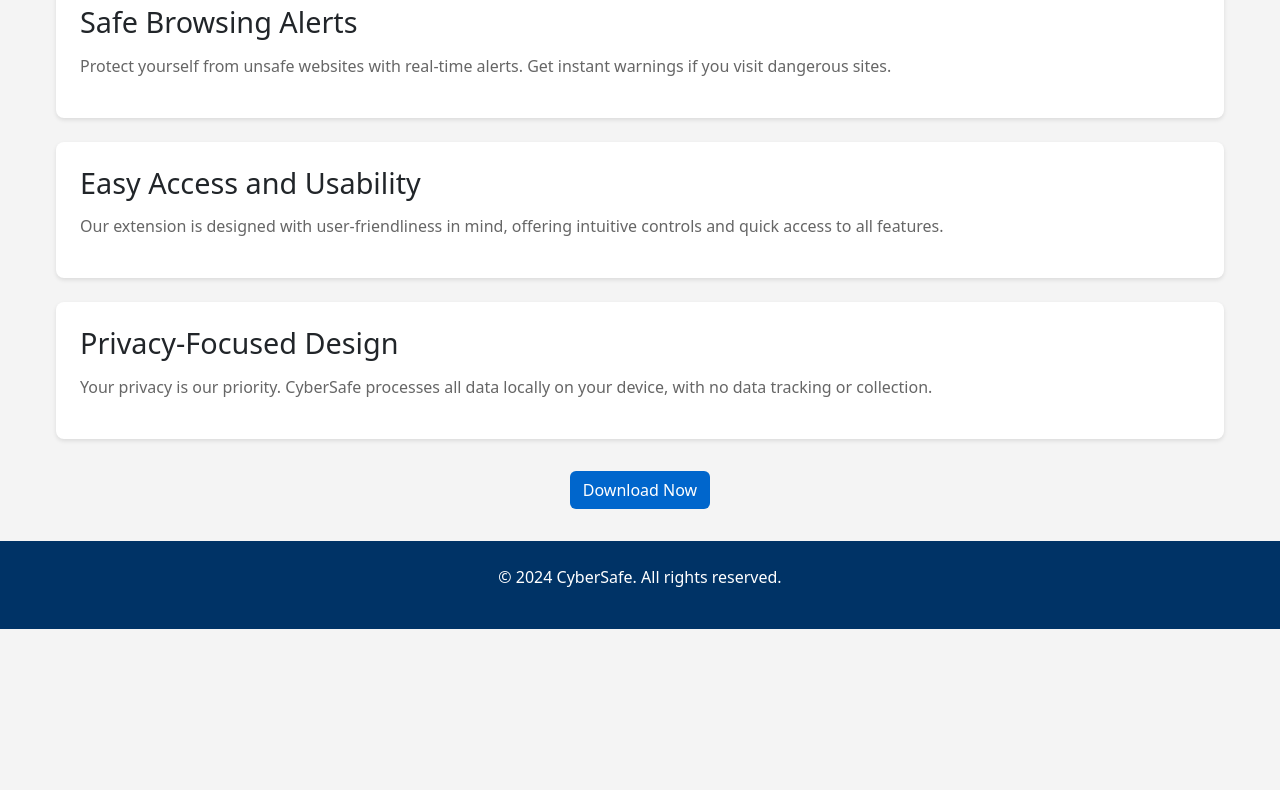
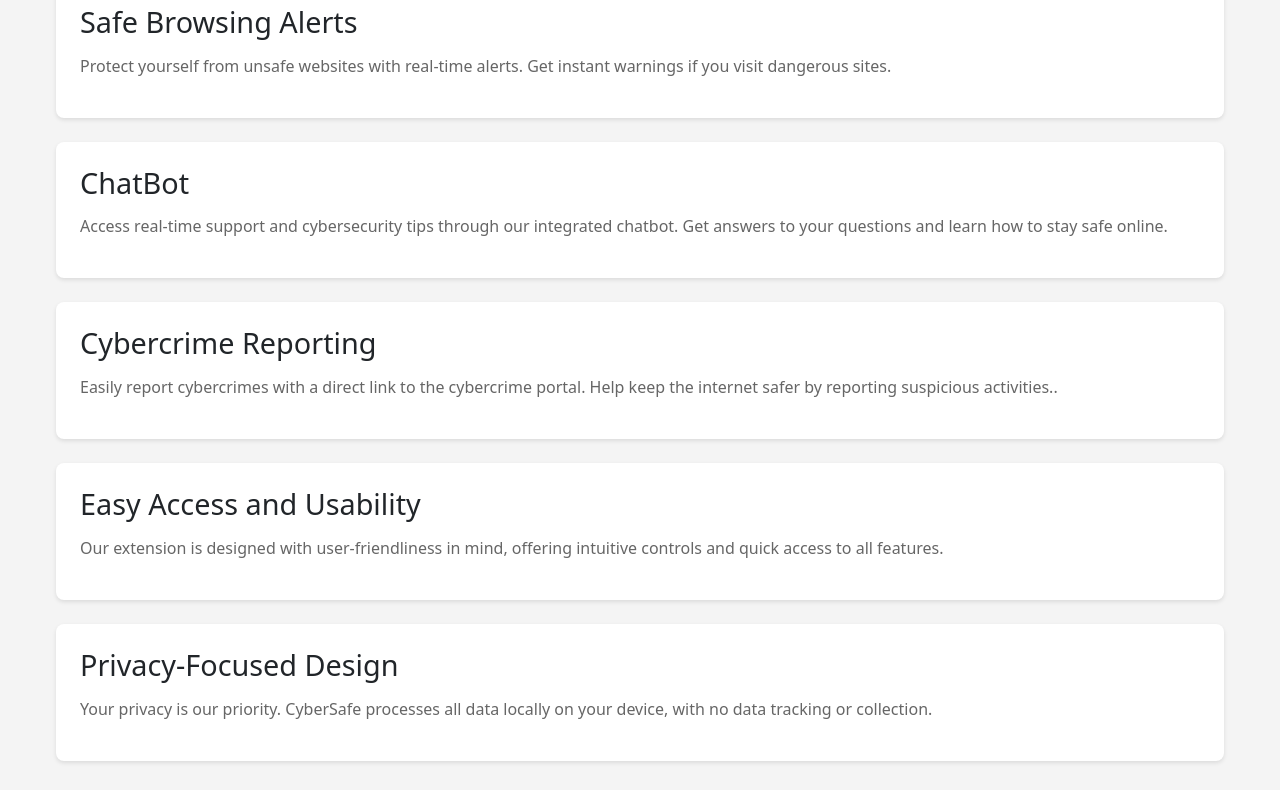
Before and after one commit to arulebin/CyberSafe, a website: page Features/CyberSafe Extension/features.html in a window 1280 px wide. Shown: the part 723-1513 px from the top of the page. Before the commit the page ends 1352 px from the top, so only its background shows below. Drawn offline with nearby package versions, Linux system fonts and the light colour scheme.

Commit message:
Add some features

```diff
--- a/Features/CyberSafe Extension/features.html
+++ b/Features/CyberSafe Extension/features.html
@@ -60,6 +60,16 @@
         </section>
 
         <section class="feature">
+            <h2>ChatBot</h2>
+            <p>Access real-time support and cybersecurity tips through our integrated chatbot. Get answers to your questions and learn how to stay safe online.</p>
+        </section>
+
+        <section class="feature">
+            <h2>Cybercrime Reporting</h2>
+            <p>Easily report cybercrimes with a direct link to the cybercrime portal. Help keep the internet safer by reporting suspicious activities..</p>
+        </section>
+
+        <section class="feature">
             <h2>Easy Access and Usability</h2>
             <p>Our extension is designed with user-friendliness in mind, offering intuitive controls and quick access to all features.</p>
         </section>
```
